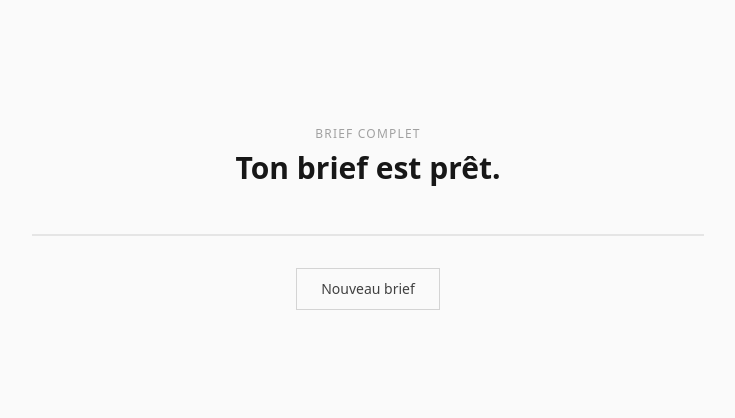
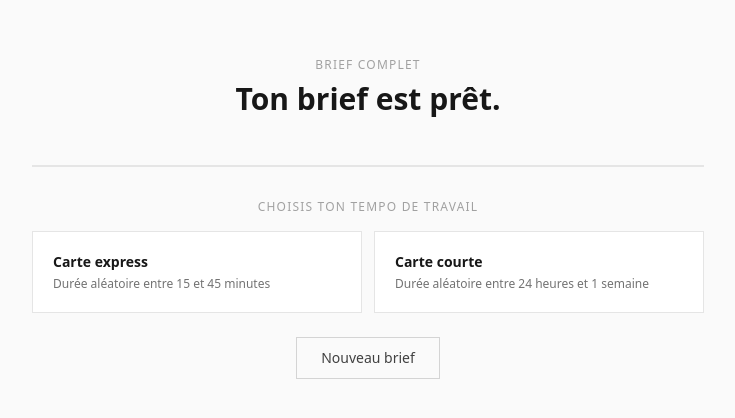
Before and after one commit to Artagna1/a_la_carte, a React (Vite) app: page /summary in a window 1280 px wide. Shown: the part 182-600 px from the top of the page, without its empty margins (272-1007 px from the left). Built offline with nearby package versions, Linux system fonts and the light colour scheme.

Commit message:
feat: timer express/courte sur la page Summary

```diff
--- /dev/null
+++ b/src/hooks/useTimer.js
@@ -0,0 +1,55 @@
+import { useState, useEffect } from 'react'
+
+const MODES = {
+  express: { min: 15 * 60, max: 45 * 60 },
+  courte: { min: 24 * 60 * 60, max: 7 * 24 * 60 * 60 },
+}
+
+function pickDuration(mode) {
+  const { min, max } = MODES[mode]
+  return Math.floor(Math.random() * (max - min + 1)) + min
+}
+
+function formatTime(seconds) {
+  if (seconds <= 0) return null
+  if (seconds >= 86400) {
+    const days = Math.floor(seconds / 86400)
+    const hours = Math.floor((seconds % 86400) / 3600)
+    const minutes = Math.floor((seconds % 3600) / 60)
+    return `${days}j ${String(hours).padStart(2, '0')}h ${String(minutes).padStart(2, '0')}m`
+  }
+  const minutes = Math.floor(seconds / 60)
+  const secs = seconds % 60
+  return `${String(minutes).padStart(2, '0')}:${String(secs).padStart(2, '0')}`
+}
+
+export function useTimer() {
+  const [mode, setMode] = useState(null)
+  const [remaining, setRemaining] = useState(null)
+  const [totalSeconds, setTotalSeconds] = useState(null)
+  const isRunning = remaining !== null && remaining > 0
+  const isExpired = remaining === 0
+
+  useEffect(() => {
+    if (!isRunning) return
+    const id = setInterval(() => setRemaining((r) => r - 1), 1000)
+    return () => clearInterval(id)
+  }, [isRunning])
+
+  function start(selectedMode) {
+    const duration = pickDuration(selectedMode)
+    setMode(selectedMode)
+    setTotalSeconds(duration)
+    setRemaining(duration)
+  }
+
+  return {
+    mode,
+    totalSeconds,
+    remaining,
+    isRunning,
+    isExpired,
+    display: remaining !== null ? formatTime(remaining) : null,
+    start,
+  }
+}
--- a/src/pages/Summary.jsx
+++ b/src/pages/Summary.jsx
@@ -1,15 +1,33 @@
+import { useEffect } from 'react'
 import { useNavigate } from 'react-router-dom'
 import { useBrief } from '../hooks/useBrief'
+import { useTimer } from '../hooks/useTimer'
+import { useBriefStore } from '../store/briefStore'
 import { LAYER_CONFIG } from '../features/brief/layerConfig'
 import Button from '../components/Button/Button'
 
+const MODE_LABELS = {
+  express: 'Carte express',
+  courte: 'Carte courte',
+}
+
 function Summary() {
   const { layers, reset } = useBrief()
+  const setChosenDuration = useBriefStore((s) => s.setChosenDuration)
   const navigate = useNavigate()
+  const { mode, totalSeconds, display, isExpired, start } = useTimer()
+
+  useEffect(() => {
+    if (totalSeconds !== null) setChosenDuration(totalSeconds)
+  }, [totalSeconds, setChosenDuration])
 
   function handleReset() {
     reset()
     navigate('/')
+  }
+
+  function handleModeSelect(selectedMode) {
+    start(selectedMode)
   }
 
   return (
@@ -21,6 +39,7 @@ function Summary() {
           <h1 className="text-3xl font-bold text-neutral-900">Ton brief est prêt.</h1>
         </div>
 
+        {/* Brief */}
         <div className="flex flex-col gap-0 border border-neutral-200 bg-white">
           {LAYER_CONFIG.map((config, i) => {
             const item = layers[i]
@@ -52,7 +71,47 @@ function Summary() {
           })}
         </div>
 
-        <div className="mt-8 flex justify-center">
+        {/* Sélecteur de mode ou timer */}
+        <div className="mt-8">
+          {!mode ? (
+            <div>
+              <p className="text-xs uppercase tracking-widest text-neutral-400 mb-4 text-center">
+                Choisis ton tempo de travail
+              </p>
+              <div className="grid grid-cols-2 gap-3">
+                <button
+                  onClick={() => handleModeSelect('express')}
+                  className="border border-neutral-200 bg-white p-5 text-left hover:border-neutral-400 transition-colors duration-150 cursor-pointer"
+                >
+                  <p className="text-sm font-semibold text-neutral-900 mb-1">Carte express</p>
+                  <p className="text-xs text-neutral-500">Durée aléatoire entre 15 et 45 minutes</p>
+                </button>
+                <button
+                  onClick={() => handleModeSelect('courte')}
+                  className="border border-neutral-200 bg-white p-5 text-left hover:border-neutral-400 transition-colors duration-150 cursor-pointer"
+                >
+                  <p className="text-sm font-semibold text-neutral-900 mb-1">Carte courte</p>
+                  <p className="text-xs text-neutral-500">Durée aléatoire entre 24 heures et 1 semaine</p>
+                </button>
+              </div>
+            </div>
+          ) : (
+            <div className="border border-neutral-200 bg-white p-6 text-center">
+              <p className="text-xs uppercase tracking-widest text-neutral-400 mb-3">
+                {MODE_LABELS[mode]}
+              </p>
+              {isExpired ? (
+                <p className="text-2xl font-bold text-neutral-900">Temps écoulé !</p>
+              ) : (
+                <p className="text-4xl font-bold tracking-tight text-neutral-900 font-mono">
+                  {display}
+                </p>
+              )}
+            </div>
+          )}
+        </div>
+
+        <div className="mt-6 flex justify-center">
           <Button onClick={handleReset} variant="secondary">
             Nouveau brief
           </Button>
--- a/src/store/briefStore.js
+++ b/src/store/briefStore.js
@@ -4,6 +4,7 @@ export const useBriefStore = create((set) => ({
   layers: [null, null, null, null],
   currentLayer: -1,
   isComplete: false,
+  chosenDuration: null,
 
   startGame: (firstDraw) =>
     set({
@@ -31,10 +32,13 @@ export const useBriefStore = create((set) => ({
       }
     }),
 
+  setChosenDuration: (duration) => set({ chosenDuration: duration }),
+
   reset: () =>
     set({
       layers: [null, null, null, null],
       currentLayer: -1,
       isComplete: false,
+      chosenDuration: null,
     }),
 }))
```
